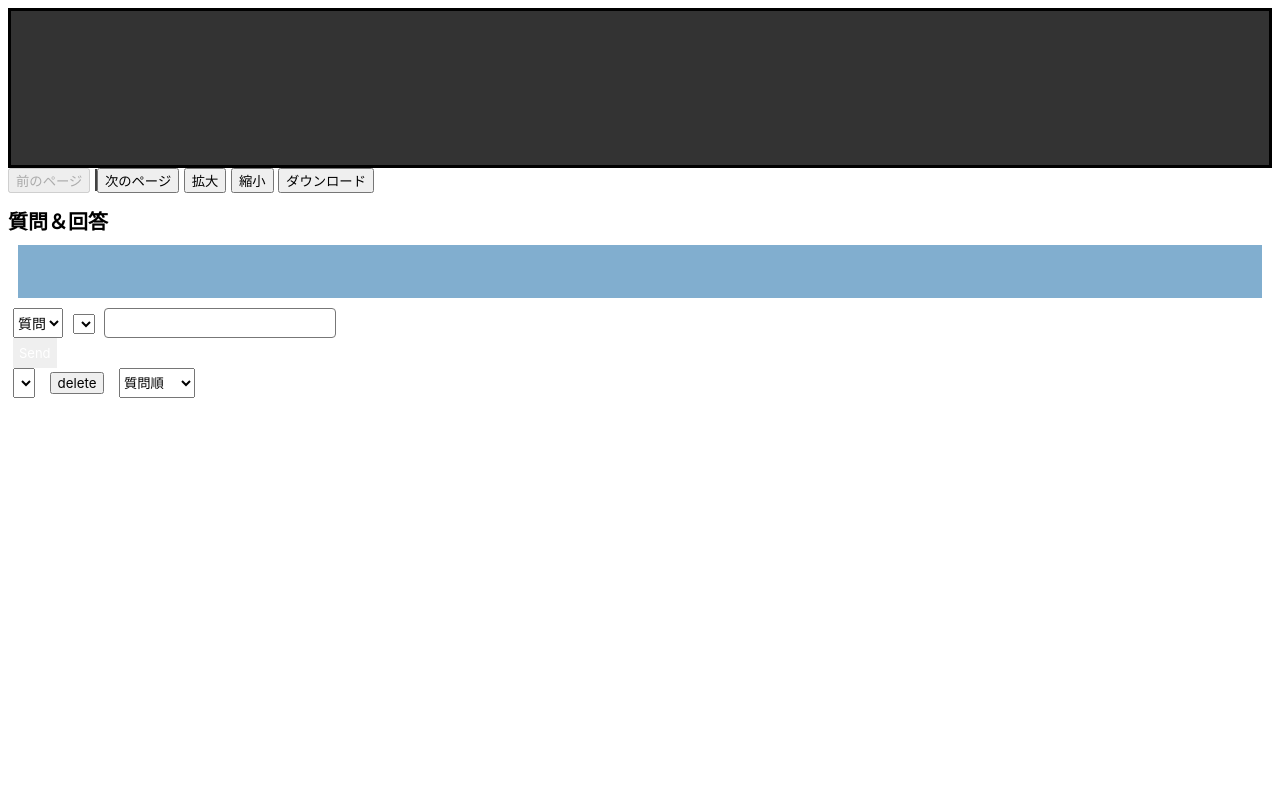
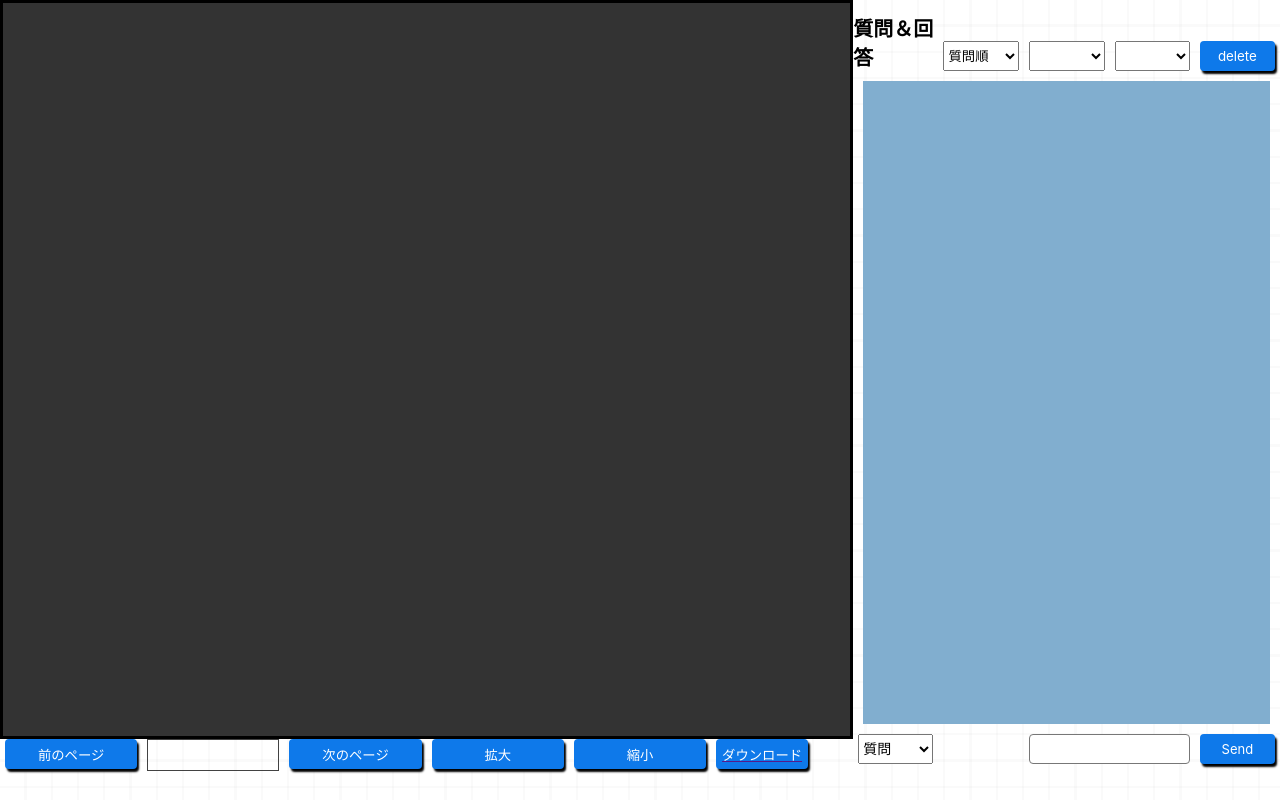
Before and after one commit to HackAichi2022/HackAichi2022, a plain HTML site: page public/pdf.html in a window 1280 px wide. Drawn offline with nearby package versions, Linux system fonts and the light colour scheme; some packages are replaced by stand-ins of ours; no server answers.

Commit message:
💄 PDFページにCSSを適用
動画ページと同じような見た目にした．

```diff
--- /dev/null
+++ b/public/css/base.css
@@ -0,0 +1,61 @@
+html {
+    height: 100vh;
+    margin:0px;
+}
+body {
+    height: 100%;
+    margin:0px;
+}
+.bg_pattern {
+    position: fixed;
+    top: 0;
+    left: 0;
+    width: 100vw;
+    height: 100vh;
+    background-color: #fff;
+    z-index: -1;
+}
+
+.Paper_v2 {
+    background-image:
+        repeating-linear-gradient(to bottom,
+            transparent 25px,
+            rgba(0, 0, 0, 0.04) 26px, rgba(0, 0, 0, 0.04) 26px,
+            transparent 27px, transparent 51px,
+            rgba(0, 0, 0, 0.04) 52px, rgba(0, 0, 0, 0.04) 52px,
+            transparent 53px, transparent 77px,
+            rgba(0, 0, 0, 0.04) 78px, rgba(0, 0, 0, 0.04) 78px,
+            transparent 79px, transparent 103px,
+            rgba(0, 0, 0, 0.04) 104px, rgba(0, 0, 0, 0.04) 104px,
+            transparent 105px, transparent 129px,
+            rgba(0, 0, 0, 0.04) 130px, rgba(0, 0, 0, 0.04) 130px),
+
+        repeating-linear-gradient(to right,
+            transparent 25px,
+            rgba(0, 0, 0, 0.04) 26px, rgba(0, 0, 0, 0.04) 26px,
+            transparent 27px, transparent 51px,
+            rgba(0, 0, 0, 0.04) 52px, rgba(0, 0, 0, 0.04) 52px,
+            transparent 53px, transparent 77px,
+            rgba(0, 0, 0, 0.04) 78px, rgba(0, 0, 0, 0.04) 78px,
+            transparent 79px, transparent 103px,
+            rgba(0, 0, 0, 0.04) 104px, rgba(0, 0, 0, 0.04) 104px,
+            transparent 105px, transparent 129px,
+            rgba(0, 0, 0, 0.04) 130px, rgba(0, 0, 0, 0.04) 130px);
+}
+
+.button {
+    border: none;
+    color: #fff;
+    height: 30px;
+    display: block;
+    text-align: center;
+    background: #0E79EA;
+    border-radius: 4px;
+    cursor: pointer;
+    /* Webkit */
+    -webkit-border-radius: 4px;
+    -webkit-box-shadow: 2px 3px 2px #000;
+    /* Firefox */
+    -moz-border-radius: 4px;
+    -moz-box-shadow: 2px 3px 2px #000;
+}
--- /dev/null
+++ b/public/css/pdf.css
@@ -0,0 +1,74 @@
+.wrapper {
+    display: grid;
+    height: 100%;
+    grid-template-columns: repeat(3, 1fr);
+    grid-template-rows: 11fr 1fr;
+}
+
+.pdf-container {
+    grid-column: 1/3;
+    grid-row: 1/2;
+}
+
+#canvas_container {
+    /** pdf表示画面のCSS この辺りはカスタマイズしてください。 */
+    height: 100%;
+    overflow: auto;
+    background: #333;
+    text-align: center;
+    border: solid 3px;
+}
+
+#navigation_controls {
+    display: grid;
+    grid-template-columns: repeat(6, 1fr);
+}
+
+#go_previous {
+    height: 30px;
+    margin-left: 5px;
+    margin-right: 5px;
+    align-self: start;
+    grid-column: 1/2;
+}
+
+#pagenum {
+    height: 30px;
+    margin-left: 5px;
+    margin-right: 5px;
+    align-self: start;
+    grid-column: 2/3;
+    text-align: center;
+}
+
+#go_next {
+    height: 30px;
+    margin-left: 5px;
+    margin-right: 5px;
+    align-self: start;
+    grid-column: 3/4;
+}
+
+#zoom_in {
+    height: 30px;
+    margin-left: 5px;
+    margin-right: 5px;
+    align-self: start;
+    grid-column: 4/5;
+}
+
+#zoom_out {
+    height: 30px;
+    margin-left: 5px;
+    margin-right: 5px;
+    align-self: start;
+    grid-column: 5/6;
+}
+
+#download {
+    height: 30px;
+    margin-left: 5px;
+    margin-right: 5px;
+    align-self: start;
+    grid-column: 6/7;
+}
--- a/public/pdf.html
+++ b/public/pdf.html
@@ -29,46 +29,39 @@
 
 
     <!-- CSS -->
+    <link rel="stylesheet" href="./css/base.css">
+    <link rel="stylesheet" href="./css/pdf.css">
     <link type="text/css" rel="stylesheet" href="./video_js/qa.css">
-
-
-    <style>
-        #canvas_container {
-            /** pdf表示画面のCSS この辺りはカスタマイズしてください。 */
-            height: 100%;
-            overflow: auto;
-            background: #333;
-            text-align: center;
-            border: solid 3px;
-        }
-    </style>
 </head>
 
 <body>
+    <div class="bg_pattern Paper_v2"></div>
+    <div class="wrapper">
         <!--pdf読み込み--------------------------------------------------------------------------------------->
-    <div id="pdf_viewer">
+        <div id="pdf_viewer" class="pdf-container">
             <div id="canvas_container">
                 <canvas id="pdf_renderer"></canvas>
             </div>
             <div id="navigation_controls">
-            <button id="go_previous">前のページ</button>
+                <button id="go_previous" class="button">前のページ</button>
                 <span id="pagenum" style="border: 1px solid #000000bd"></span>
-            <button id="go_next">次のページ</button>
-            <button id="zoom_in">拡大</button>
-            <button id="zoom_out">縮小</button>
-            <a href="" id="download" download="sample.pdf"><button>ダウンロード</button></a>
+                <button id="go_next" class="button">次のページ</button>
+                <button id="zoom_in" class="button">拡大</button>
+                <button id="zoom_out" class="button">縮小</button>
+                <a href="" id="download" download="sample.pdf"><button class="button">ダウンロード</button></a>
                 <span id="pagenum"></span>
             </div>
         </div>
 
 
+        <div class="qa-container">
             <!--pdf_qa.js--------------------------------------------------------------------------------------->
             <!--参考: https://qiita.com/masa_mf3/items/305c29b98eca47b0ab82 -->
             <h1 id="QA-title">質問＆回答</h1>
 
             <!--画面-->
-    <div id= "field">
-        <ul id= "chat-ul" style="display: flex;flex-direction: column"></ul>
+            <div id="field">
+                <ul id="chat-ul" style="display: flex;flex-direction: column"></ul>
             </div>
 
             <!--入力場所，送信ボタン-->
@@ -79,14 +72,14 @@
             <select name="page" id="page">
             </select>
 
-    <input type= "text" id= "chat-input">
-    <input type= "button" value= "Send" id= "chat-button" onclick= "sendBtnFunc()">
+            <input type="text" id="chat-input">
+            <input type="button" value="Send" id="chat-button" class="button" onclick="sendBtnFunc()">
 
             <!--削除選択，削除ボタン-->
             <select name="chat-delete" id="chat-delete">
             </select>
 
-    <input type= "button" value= "delete" id= "chat-delete-button" onclick= "deleteBtnFunc()">
+            <input type="button" value="delete" id="chat-delete-button" class="button" onclick="deleteBtnFunc()">
 
 
             <!--表示のソート-->
@@ -95,6 +88,8 @@
                 <option value="sort_P">ページ順</option>
             </select>
             <!-------------------------------------------------------------------------------------->
+        </div>
+    </div>
 </body>
 
 
--- a/public/video_js/qa.css
+++ b/public/video_js/qa.css
@@ -36,6 +36,15 @@ h1 {
     margin-right: 5px;
     align-self: end;
     grid-column: 2/3;
+    grid-row: 1/2;
+}
+
+#page {
+    height: 30px;
+    margin-left: 5px;
+    margin-right: 5px;
+    align-self: end;
+    grid-column: 3/4;
     grid-row: 1/2;
 }
 
```
Lines whose indentation alone changed are shown as unchanged.
